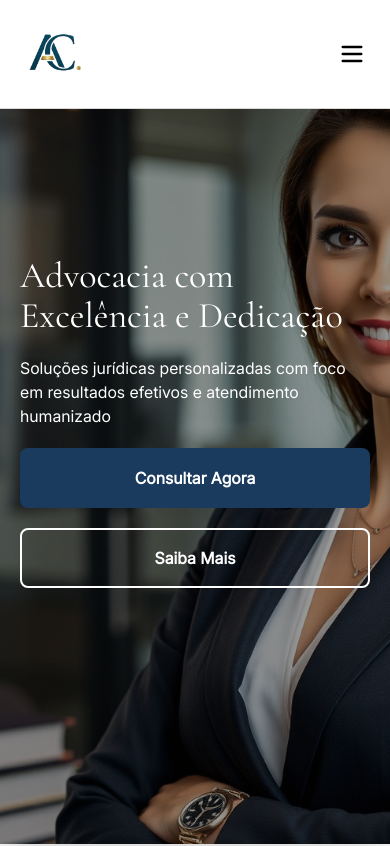
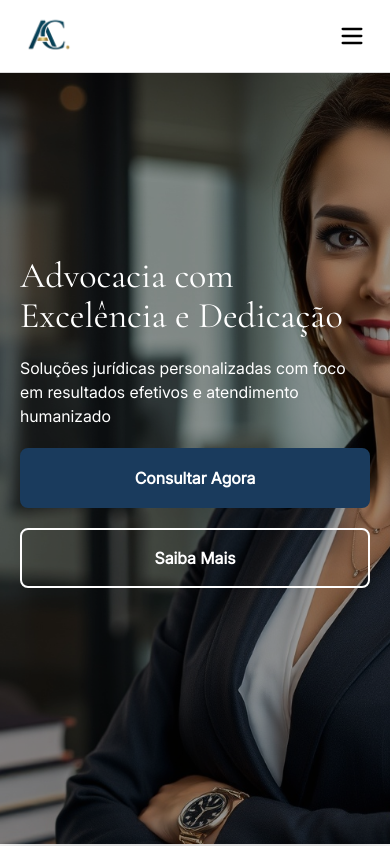
Before and after one commit to RafaelOlMoreira/alanacamposADV, a React (Vite) app: page / in a window 390 px wide. Shown: the top 846 px of the page. Built offline with nearby package versions, Linux system fonts and the light colour scheme.

Commit message:
fix: correcting design error.

```diff
--- a/src/Layout/Header.jsx
+++ b/src/Layout/Header.jsx
@@ -14,9 +14,9 @@ function Header() {
         // Border Button / Hover Text: #c9a87c
 
         <>
-            <header className='fixed top-0 left-0 z-3000 w-full bg-white p-6 py-6 lg:py-4 border-b border-black/15'>
+            <header className='fixed top-0 left-0 z-3000 w-full bg-white p-6 py-3 lg:py-4 border-b border-black/15'>
                 <div className='flex items-center justify-between lg:justify-normal lg:px-12'>
-                    <img src="/logoFundoBranco.png" className='h-15' />
+                    <img src="/logoFundoBranco.png" className='h-12' />
 
                     <div className='hidden lg:flex w-full items-center justify-center'>
                         <ul className='flex gap-10'>
```
